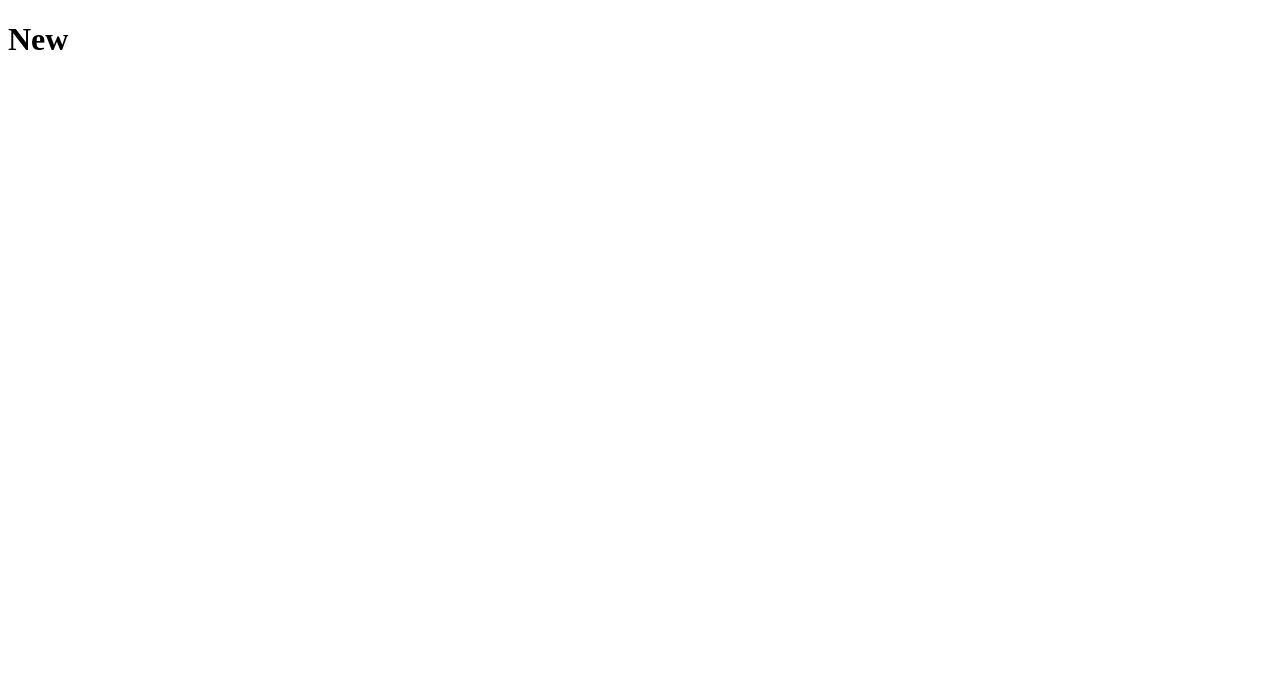
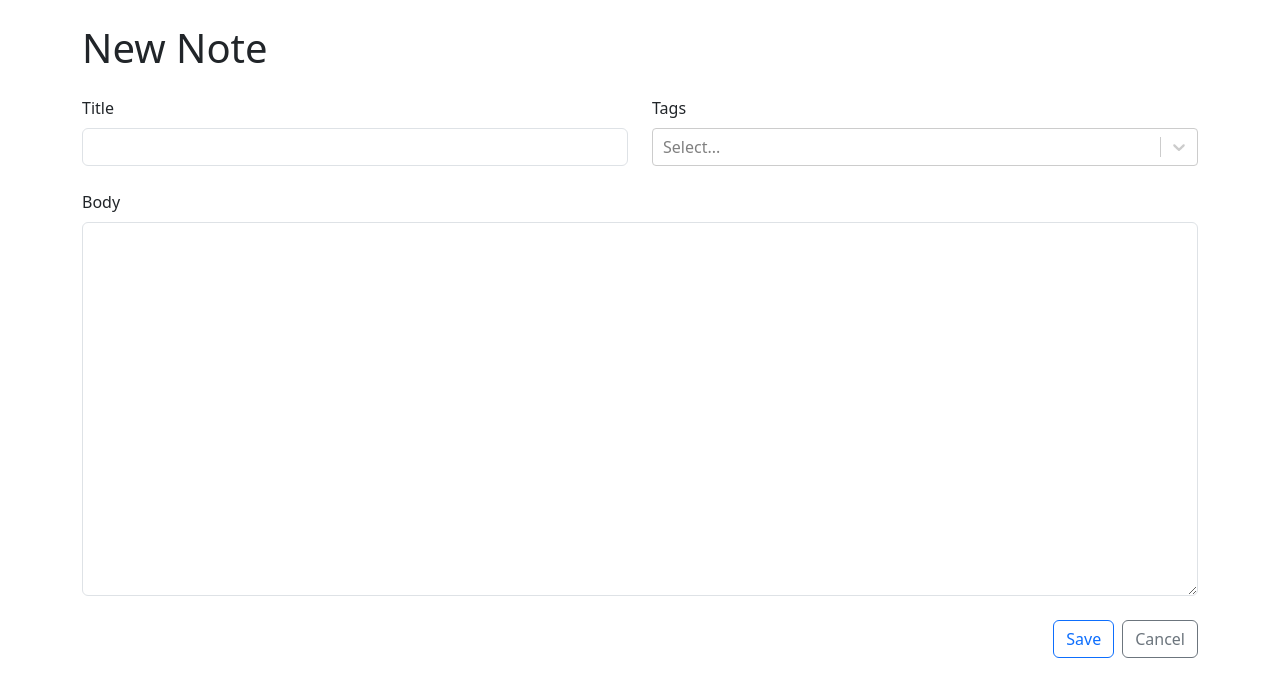
Before and after one commit to Yuvadi29/TypeScript-Tutorial, a React (Vite) app in the folder Project-01/Notes-App/: page /new in a window 1280 px wide. Shown: the top 696 px of the page. Built offline with nearby package versions, Linux system fonts and the light colour scheme.

Commit message:
New Note Functionality

```diff
--- a/Project-01/Notes-App/package.json
+++ b/Project-01/Notes-App/package.json
@@ -14,7 +14,8 @@
     "react": "^18.2.0",
     "react-bootstrap": "^2.9.1",
     "react-dom": "^18.2.0",
-    "react-router-dom": "^6.21.0"
+    "react-router-dom": "^6.21.0",
+    "react-select": "^5.8.0"
   },
   "devDependencies": {
     "@types/react": "^18.2.43",
--- a/Project-01/Notes-App/src/App.tsx
+++ b/Project-01/Notes-App/src/App.tsx
@@ -1,13 +1,37 @@
-import "bootstrap/dist/css/bootstrap-grid.min.css";
+import "bootstrap/dist/css/bootstrap.min.css";
+import { Container } from "react-bootstrap";
 import { Navigate, Route, Routes } from "react-router-dom";
+import NewNote from "./components/NewNote";
+
+
+type Note = {
+  id: string;
+} & NoteData; //Add noteData to end of the Note type
+
+export type NoteData = {
+  title: string;
+  markdown: string;
+  tags: Tag[];
+}
+
+export type Tag = {
+  id: string;
+  label: string;
+}
 
 const App = () => {
   return (
-    <Routes>
-      <Route path="/" element={<h1>Home</h1>} />
-      <Route path="/new" element={<h1>New</h1>} />
-      <Route path="*" element={<Navigate to="/" />} />
-    </Routes>
+    <Container className="my-4">
+      <Routes>
+        <Route path="/" element={<h1>Home</h1>} />
+        <Route path="/new" element={<NewNote />} />
+        <Route path="/:id">
+          <Route index element={<h1>Show</h1>} />
+          <Route path="edit" element={<h1>Edit</h1>} />
+        </Route>
+        <Route path="*" element={<Navigate to="/" />} />
+      </Routes>
+    </Container>
   )
 }
 
--- /dev/null
+++ b/Project-01/Notes-App/src/components/NewNote.tsx
@@ -0,0 +1,13 @@
+import React from 'react';
+import NoteForm from './NoteForm';
+
+const NewNote = () => {
+    return (
+        <>
+            <h1 className='mb-4'>New Note</h1>
+            <NoteForm />
+        </>
+    )
+}
+
+export default NewNote
--- /dev/null
+++ b/Project-01/Notes-App/src/components/NoteForm.tsx
@@ -0,0 +1,81 @@
+import React, { FormEvent, useRef, useState } from 'react'
+import { Button, Col, Form, Row, Stack } from 'react-bootstrap'
+import { Link } from 'react-router-dom';
+import CreateableReactSelect from "react-select/creatable";
+import { NoteData, Tag } from '../App';
+
+
+type NoteFormProps = {
+    onSubmit: (data: NoteData) => void
+}
+
+const NoteForm = ({ onSubmit }: NoteFormProps) => {
+    const titleRef = useRef<HTMLInputElement>(null);
+    const markDownRef = useRef<HTMLTextAreaElement>(null);
+    const [selectedTags, setSelectedTags] = useState<Tag[]>([]);
+
+    const handleSubmit = (e: FormEvent) => {
+        e.preventDefault();
+
+        onSubmit({
+            title: titleRef.current!.value,
+            markdown: markDownRef.current!.value,
+            tags: [],
+        })
+    }
+
+    return (
+        <>
+            <Form onSubmit={handleSubmit}>
+                <Stack gap={4}>
+                    <Row>
+                        <Col>
+                            <Form.Group controlId='title'>
+                                <Form.Label>Title</Form.Label>
+                                <Form.Control required ref={titleRef} />
+                            </Form.Group>
+                        </Col>
+                        <Col>
+                            <Form.Group controlId='tags'>
+                                <Form.Label>Tags</Form.Label>
+                                <CreateableReactSelect
+                                    isMulti
+                                    value={selectedTags.map(tag => {
+                                        return {
+                                            label: tag.label,
+                                            value: tag.id
+                                        }
+                                    })}
+                                    onChange={tags => {
+                                        setSelectedTags(tags.map(tag => {
+                                            return {
+                                                label: tag.label,
+                                                id: tag.value,
+                                            }
+                                        }))
+                                    }}
+                                />
+                            </Form.Group>
+                        </Col>
+                    </Row>
+                    <Form.Group controlId='markdown'>
+                        <Form.Label>Body</Form.Label>
+                        <Form.Control required as="textarea" rows={15} ref={markDownRef} />
+                    </Form.Group>
+                    <Stack direction='horizontal' gap={2} className='justify-content-end'>
+                        <Button type='submit' variant='outline-primary'>
+                            Save
+                        </Button>
+                        <Link to="..">
+                            <Button type='button' variant='outline-secondary'>
+                                Cancel
+                            </Button>
+                        </Link>
+                    </Stack>
+                </Stack>
+            </Form>
+        </>
+    )
+}
+
+export default NoteForm
```
Also changed, not shown: 1 other file (tests, documents, lock files or other folders).
